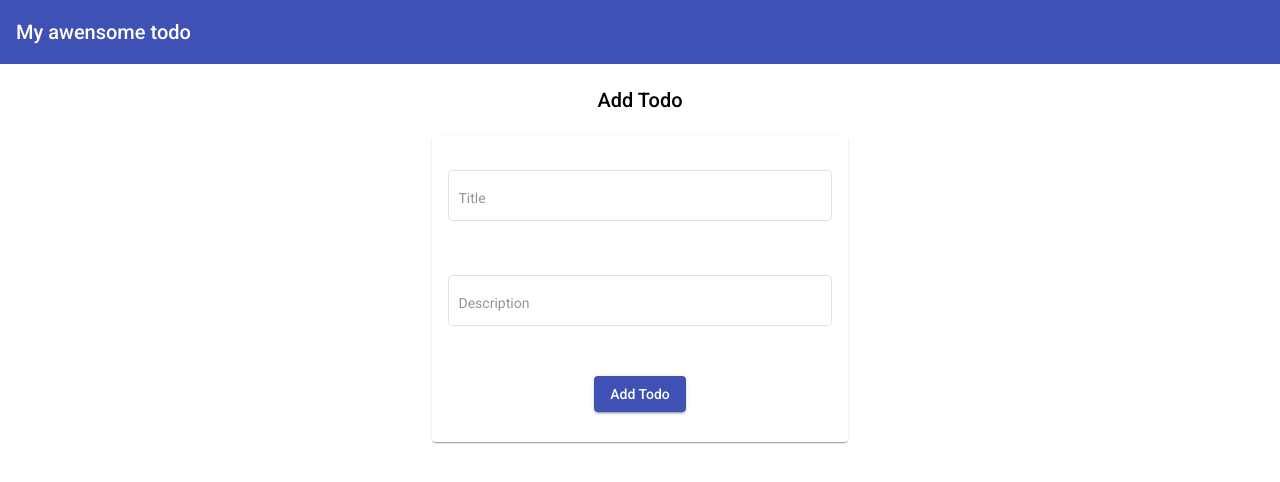
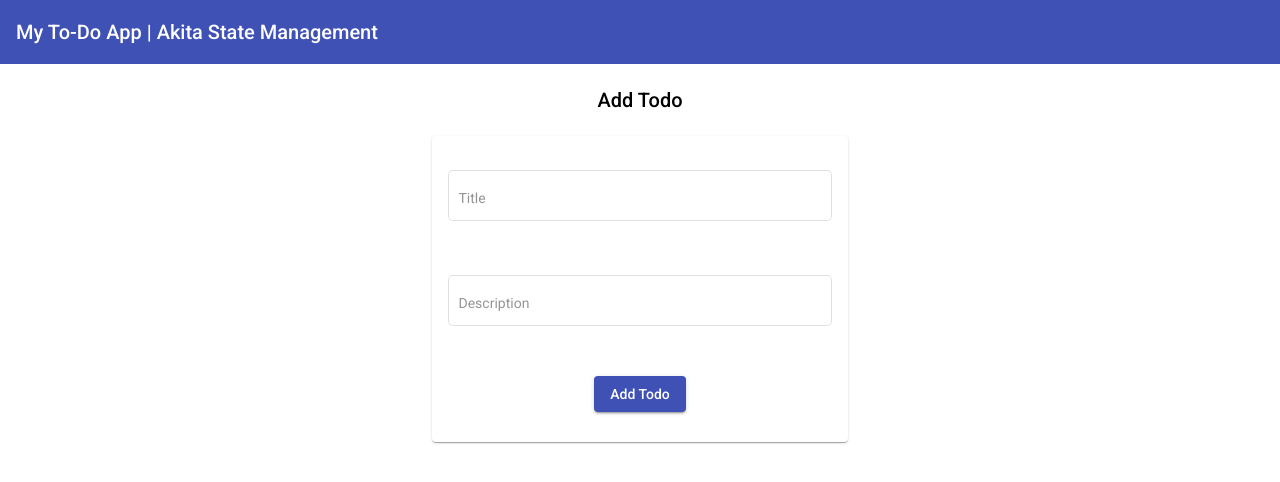
Before and after one commit to mario-galindo/akita-angular-app, an Angular app: page /add-todo in a window 1280 px wide. Shown: the top 482 px of the page. Built offline with nearby package versions, Linux system fonts and the light colour scheme.

Commit message:
change home title to show that is an app using akita state management

```diff
--- a/src/app/app.component.html
+++ b/src/app/app.component.html
@@ -1,2 +1,2 @@
-<mat-toolbar color="primary">My awensome todo</mat-toolbar>
+<mat-toolbar color="primary">My To-Do App | Akita State Management</mat-toolbar>
 <router-outlet></router-outlet>
```
